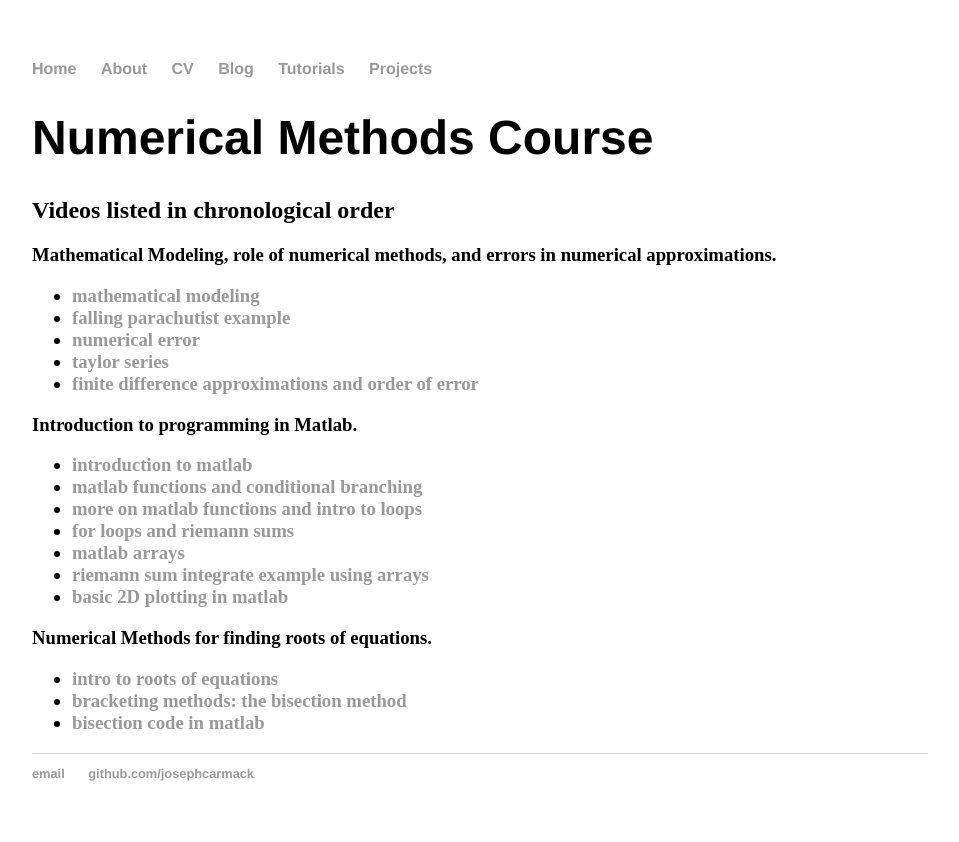
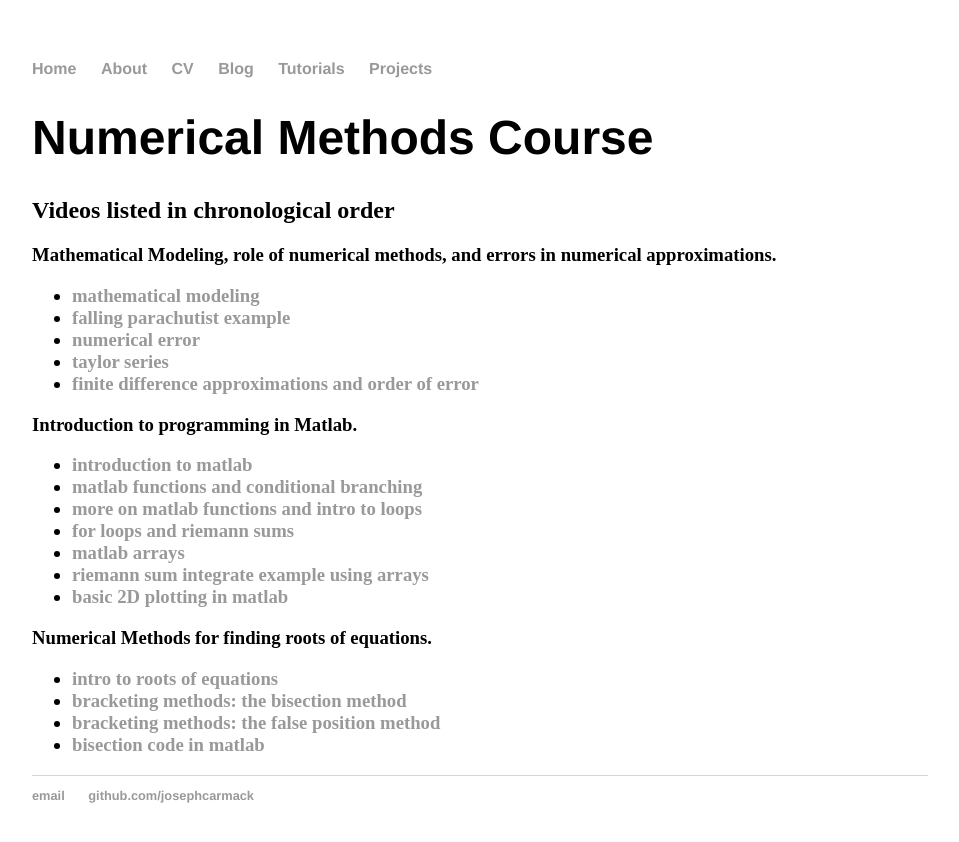
Before and after one commit to josephcarmack/josephcarmack.github.io, a Jekyll site: the page built from tutorials/meeg2703/index.html, in a window 1280 px wide. Shown: the top 842 px of the page, without its empty margins (160-1119 px from the left). Built offline with Jekyll 4.4.1, drawn with Linux system fonts in a browser that asks for light colours.

Commit message:
add false position video.

```diff
--- a/tutorials/meeg2703/index.html
+++ b/tutorials/meeg2703/index.html
@@ -49,6 +49,8 @@ title: Numerical Methods Course
 					intro to roots of equations</a></li>
 			<li><a href="https://youtu.be/NVrAjvwDlzM">
 					bracketing methods: the bisection method</a></li>
+			<li><a href="https://youtu.be/3rav-BY1gr4">
+					bracketing methods: the false position method</a></li>
 			<li><a href="https://youtu.be/-Mt0nZdqGJc">
 					bisection code in matlab</a></li>
 		</ul>
```
